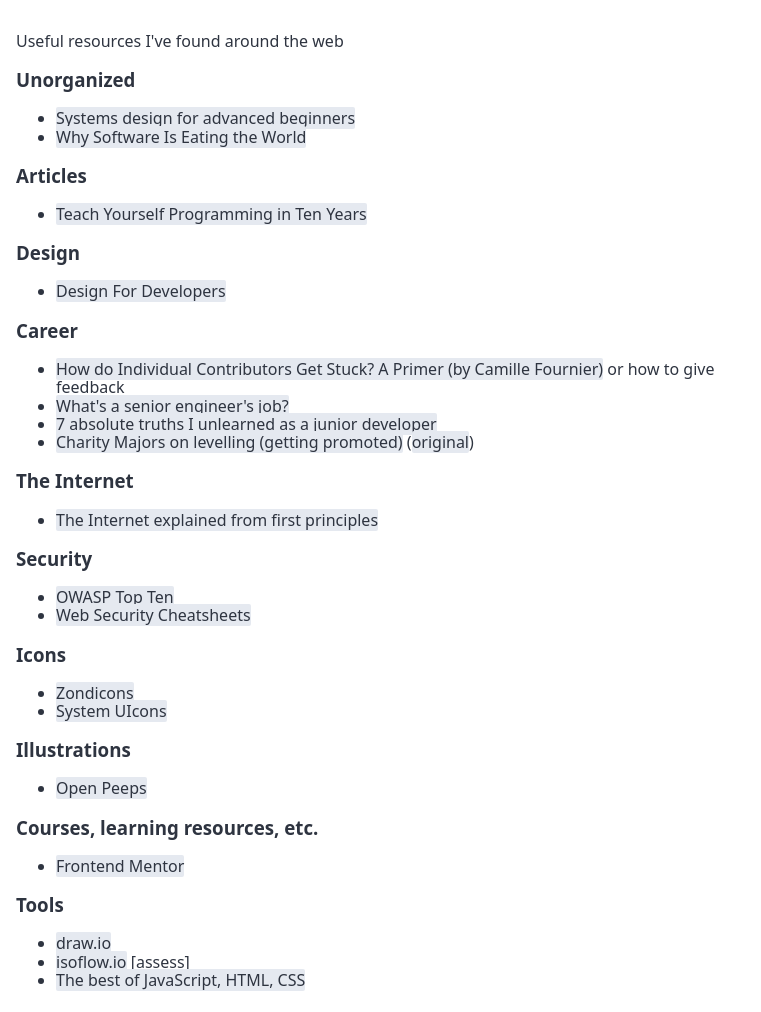
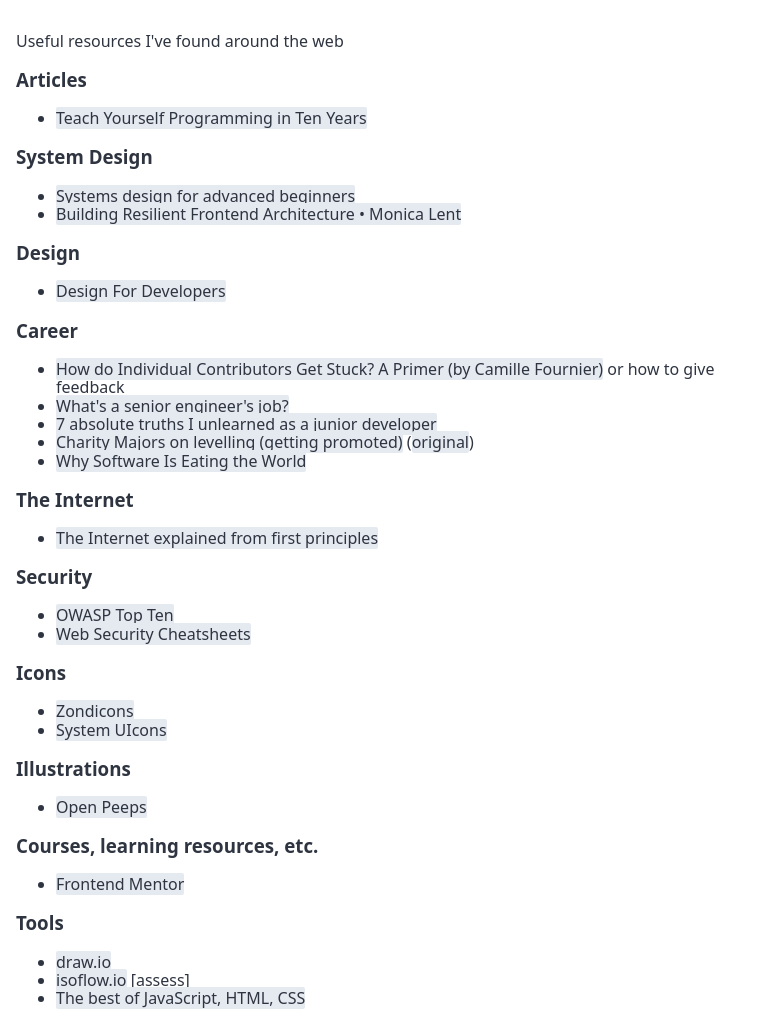
Before and after one commit to eugiellimpin/website, an Eleventy site: page resources.md in a window 1280 px wide. Shown: the whole page, without its empty margins (0-761 px from the left). Built offline with nearby package versions, Linux system fonts and the light colour scheme; Eleventy itself is replaced by a stand-in of ours; files that its build step writes are made by us from their sources.

Commit message:
Add System Design section

```diff
--- a/resources.md
+++ b/resources.md
@@ -4,14 +4,14 @@ layout: rootLayout.11ty.js
 
 Useful resources I've found around the web
 
-### Unorganized
-
-- [Systems design for advanced beginners](https://robertheaton.com/2020/04/06/systems-design-for-advanced-beginners/)
-- [Why Software Is Eating the World](https://a16z.com/2011/08/20/why-software-is-eating-the-world/)
-
 ### Articles
 
 - [Teach Yourself Programming in Ten Years](https://norvig.com/21-days.html)
+
+### System Design
+
+- [Systems design for advanced beginners](https://robertheaton.com/2020/04/06/systems-design-for-advanced-beginners/)
+- [Building Resilient Frontend Architecture • Monica Lent](https://www.youtube.com/watch?v=TqfbAXCCVwE)
 
 ### Design
 
@@ -23,6 +23,7 @@ Useful resources I've found around the web
 - [What's a senior engineer's job?](https://jvns.ca/blog/senior-engineer/)
 - [7 absolute truths I unlearned as a junior developer](https://monicalent.com/blog/2019/06/03/absolute-truths-unlearned-as-junior-developer/)
 - [Charity Majors on levelling (getting promoted)](https://threadreaderapp.com/thread/1303233899422605314.html) ([original](https://twitter.com/mipsytipsy/status/1303233899422605314))
+- [Why Software Is Eating the World](https://a16z.com/2011/08/20/why-software-is-eating-the-world/)
 
 ### The Internet
 
```
